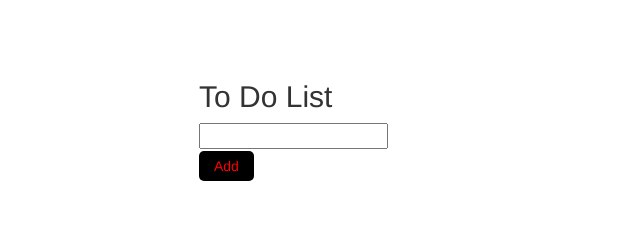
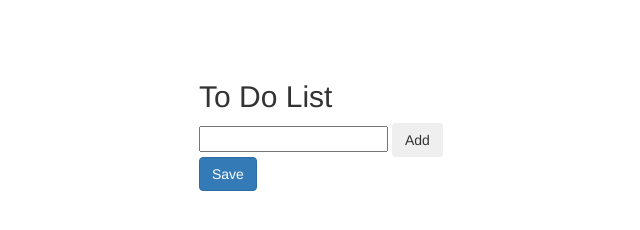
Before and after one commit to davel37/todolist, a plain HTML site: page index.html in a window 1280 px wide. Shown: the whole page, without its empty margins (311-951 px from the left). Drawn offline with nearby package versions, Linux system fonts and the light colour scheme.

Commit message:
new changes

```diff
--- a/index.html
+++ b/index.html
@@ -19,21 +19,11 @@
             border-radius: 5px;
         }
 
-        #button {
-            display: inline-block;
-            background-color: black;
-            color: red;
-            border-radius: 5px;
-            text-align: center;
-            margin-top: 2px;
-            padding: 5px 15px;
-        }
 
         #button:hover {
             cursor: pointer;
             opacity: .8;
         }
-
     </style>
 
 </head>
@@ -41,11 +31,12 @@
 <body>
     <div class="container">
         <h2> To Do List</h2>
-        <form name="toDoList">
-            <input type="text" name="ListItem" />
-        </form>
 
-        <div id="button">Add</div>
+        <input type="text" name="ListItem" />
+
+
+        <button type="button" id="button" class="btn btn-secondary">Add</button>
+        <button type="button" id="saveButton" class="btn btn-primary">Save</button>
         <br/>
         <ol></ol>
 
@@ -55,7 +46,7 @@
     <script src="https://cdnjs.cloudflare.com/ajax/libs/jquery/1.11.3/jquery.min.js"></script>
     <script src="https://cdnjs.cloudflare.com/ajax/libs/twitter-bootstrap/3.3.5/js/bootstrap.min.js"></script>
     <script>
-        $(document).ready(function() {
+         $(document).ready(function() {
             $('#button').click(
                 function() {
                     var toAdd = $('input[name=ListItem]').val();
@@ -65,12 +56,14 @@
                 if (event.keyCode == 13) {
                     $("#button").click();
                 }
+                $('#savebutton').click(
+                function() {
+                    var list = [];
+                 list.push(toAdd);
+                    alert(list);
             });
-
-
-
         });
-
+ });
     </script>
 
 </body>
```
